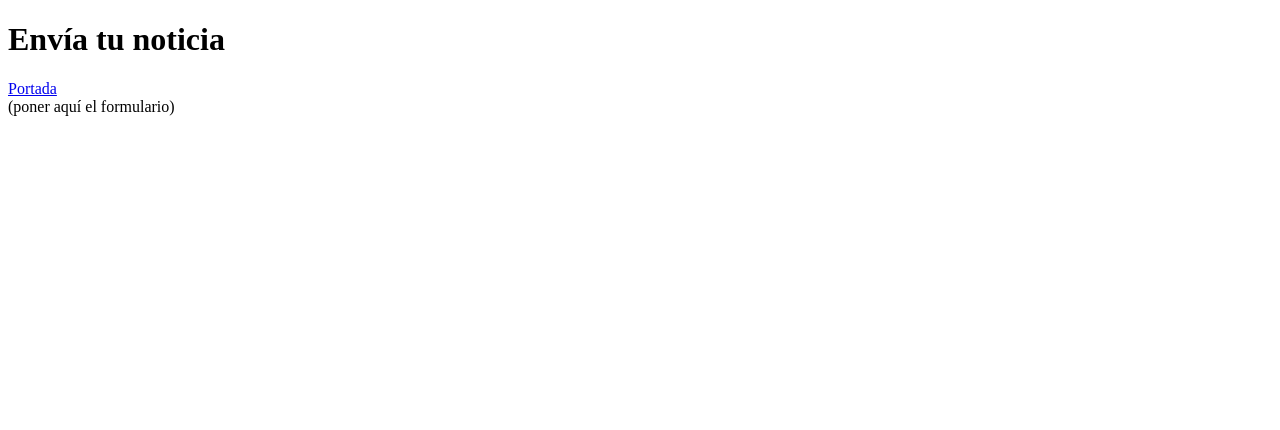
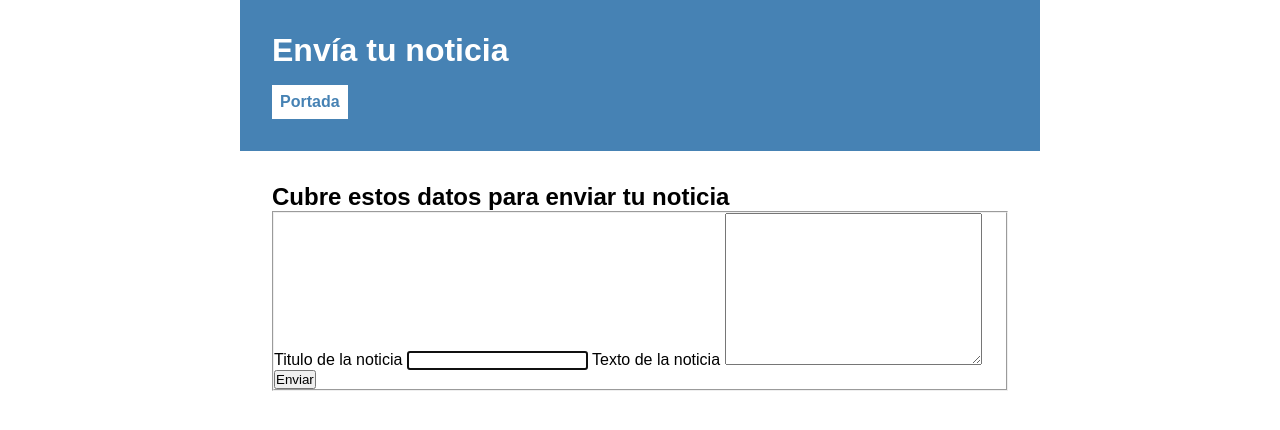
Before and after one commit to alatorracap/semana-02-parejas1, a plain HTML site: page formulario.html in a window 1280 px wide. Drawn offline with Linux system fonts and the light colour scheme; files that its build step writes are made by us from their sources.

Commit message:
formulario-terminado

```diff
--- a/formulario.html
+++ b/formulario.html
@@ -4,15 +4,30 @@
     <meta charset="UTF-8" />
     <title>Envía tu noticia</title>
     <meta name="viewport" content="width=device-width, initial-scale=1.0" />
+    <link rel="stylesheet" href="style.css">
   </head>
   <body id="formulario">
     <header>
       <h1>Envía tu noticia</h1>
       <nav>
-        <a href="/" class="button">Portada</a>
+        <a href="/index.html" class="button">Portada</a>
       </nav>
     </header>
 
-    <main>(poner aquí el formulario)</main>
+    <main>
+<Section><h2>Cubre estos datos para enviar tu noticia</h2></Section>
+<fieldset>
+<label for="idname">Titulo de la noticia</label>
+            <input type="text" name="nametext" id="idname" autofocus required />
+            <label for="textarea">Texto de la noticia</label>
+            <textarea
+            name="textarea"
+            id="textarea"
+            cols="30"
+            rows="10"
+            required
+          ></textarea>
+<button>Enviar</button>
+    </main>
   </body>
 </html>
```
